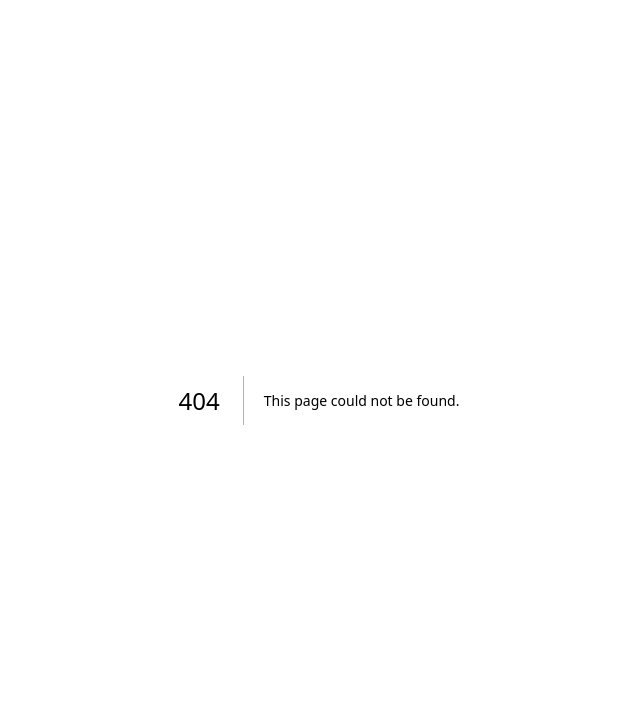
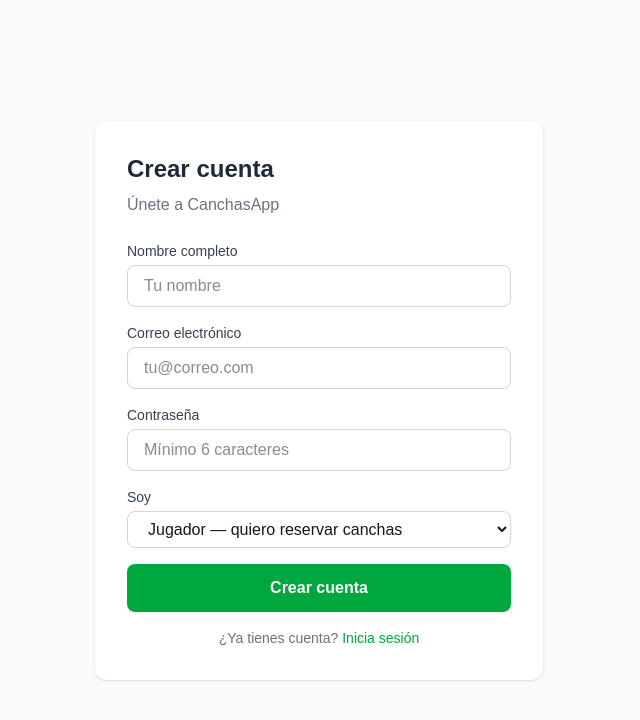
Before and after one commit to cmojarding-debug/canchas-app, a Next.js app: page /auth/registro in a window 1280 px wide. Before the commit this address had no page. Shown: the top 720 px of the page, without its empty margins (321-961 px from the left). Built offline with nearby package versions, Linux system fonts and the light colour scheme; no server answers.

Commit message:
registro, login y navegacion entre paginas

```diff
--- /dev/null
+++ b/app/auth/login/page.tsx
@@ -0,0 +1,71 @@
+'use client'
+
+import { useState } from 'react'
+import { supabase } from '@/lib/supabase'
+
+export default function Login() {
+  const [email, setEmail] = useState('')
+  const [password, setPassword] = useState('')
+  const [mensaje, setMensaje] = useState('')
+  const [cargando, setCargando] = useState(false)
+
+  const handleLogin = async () => {
+    setCargando(true)
+    const { error } = await supabase.auth.signInWithPassword({ email, password })
+    if (error) {
+      setMensaje('Error: correo o contraseña incorrectos')
+      setCargando(false)
+      return
+    }
+    window.location.href = '/'
+  }
+
+  return (
+    <main className="min-h-screen bg-gray-50 flex items-center justify-center px-4">
+      <div className="bg-white rounded-xl shadow-sm p-8 w-full max-w-md">
+        <h1 className="text-2xl font-bold text-gray-800 mb-2">Iniciar sesión</h1>
+        <p className="text-gray-500 mb-6">Bienvenido de vuelta</p>
+
+        <div className="space-y-4">
+          <div>
+            <label className="block text-sm font-medium text-gray-700 mb-1">Correo electrónico</label>
+            <input
+              type="email"
+              value={email}
+              onChange={(e) => setEmail(e.target.value)}
+              className="w-full px-4 py-2 border border-gray-300 rounded-lg focus:outline-none focus:ring-2 focus:ring-green-500"
+              placeholder="tu@correo.com"
+            />
+          </div>
+
+          <div>
+            <label className="block text-sm font-medium text-gray-700 mb-1">Contraseña</label>
+            <input
+              type="password"
+              value={password}
+              onChange={(e) => setPassword(e.target.value)}
+              className="w-full px-4 py-2 border border-gray-300 rounded-lg focus:outline-none focus:ring-2 focus:ring-green-500"
+              placeholder="Tu contraseña"
+            />
+          </div>
+
+          {mensaje && (
+            <p className="text-sm text-red-500">{mensaje}</p>
+          )}
+
+          <button
+            onClick={handleLogin}
+            disabled={cargando}
+            className="w-full py-3 bg-green-600 text-white font-bold rounded-lg hover:bg-green-700 disabled:opacity-50"
+          >
+            {cargando ? 'Entrando...' : 'Iniciar sesión'}
+          </button>
+
+          <p className="text-center text-sm text-gray-500">
+            ¿No tienes cuenta? <a href="/auth/registro" className="text-green-600 hover:underline">Regístrate</a>
+          </p>
+        </div>
+      </div>
+    </main>
+  )
+}
--- /dev/null
+++ b/app/auth/registro/page.tsx
@@ -0,0 +1,106 @@
+'use client'
+
+import { useState } from 'react'
+import { supabase } from '@/lib/supabase'
+
+export default function Registro() {
+  const [email, setEmail] = useState('')
+  const [password, setPassword] = useState('')
+  const [nombre, setNombre] = useState('')
+  const [tipo, setTipo] = useState('jugador')
+  const [mensaje, setMensaje] = useState('')
+  const [cargando, setCargando] = useState(false)
+
+  const handleRegistro = async () => {
+    setCargando(true)
+    const { data, error } = await supabase.auth.signUp({ email, password })
+    if (error) {
+      setMensaje('Error: ' + error.message)
+      setCargando(false)
+      return
+    }
+    if (data.user) {
+      await supabase.from('profiles').insert({
+        id: data.user.id,
+        nombre,
+        tipo
+      })
+      setMensaje('¡Cuenta creada exitosamente! Ya puedes iniciar sesión.')
+    }
+    setCargando(false)
+  }
+
+  return (
+    <main className="min-h-screen bg-gray-50 flex items-center justify-center px-4">
+      <div className="bg-white rounded-xl shadow-sm p-8 w-full max-w-md">
+        <h1 className="text-2xl font-bold text-gray-800 mb-2">Crear cuenta</h1>
+        <p className="text-gray-500 mb-6">Únete a CanchasApp</p>
+
+        <div className="space-y-4">
+          <div>
+            <label className="block text-sm font-medium text-gray-700 mb-1">Nombre completo</label>
+            <input
+              type="text"
+              value={nombre}
+              onChange={(e) => setNombre(e.target.value)}
+              className="w-full px-4 py-2 border border-gray-300 rounded-lg focus:outline-none focus:ring-2 focus:ring-green-500"
+              placeholder="Tu nombre"
+            />
+          </div>
+
+          <div>
+            <label className="block text-sm font-medium text-gray-700 mb-1">Correo electrónico</label>
+            <input
+              type="email"
+              value={email}
+              onChange={(e) => setEmail(e.target.value)}
+              className="w-full px-4 py-2 border border-gray-300 rounded-lg focus:outline-none focus:ring-2 focus:ring-green-500"
+              placeholder="tu@correo.com"
+            />
+          </div>
+
+          <div>
+            <label className="block text-sm font-medium text-gray-700 mb-1">Contraseña</label>
+            <input
+              type="password"
+              value={password}
+              onChange={(e) => setPassword(e.target.value)}
+              className="w-full px-4 py-2 border border-gray-300 rounded-lg focus:outline-none focus:ring-2 focus:ring-green-500"
+              placeholder="Mínimo 6 caracteres"
+            />
+          </div>
+
+          <div>
+            <label className="block text-sm font-medium text-gray-700 mb-1">Soy</label>
+            <select
+              value={tipo}
+              onChange={(e) => setTipo(e.target.value)}
+              className="w-full px-4 py-2 border border-gray-300 rounded-lg focus:outline-none focus:ring-2 focus:ring-green-500"
+            >
+              <option value="jugador">Jugador — quiero reservar canchas</option>
+              <option value="propietario">Propietario — quiero publicar mi cancha</option>
+            </select>
+          </div>
+
+          {mensaje && (
+            <p className={`text-sm ${mensaje.includes('Error') ? 'text-red-500' : 'text-green-600'}`}>
+              {mensaje}
+            </p>
+          )}
+
+          <button
+            onClick={handleRegistro}
+            disabled={cargando}
+            className="w-full py-3 bg-green-600 text-white font-bold rounded-lg hover:bg-green-700 disabled:opacity-50"
+          >
+            {cargando ? 'Creando cuenta...' : 'Crear cuenta'}
+          </button>
+
+          <p className="text-center text-sm text-gray-500">
+            ¿Ya tienes cuenta? <a href="/auth/login" className="text-green-600 hover:underline">Inicia sesión</a>
+          </p>
+        </div>
+      </div>
+    </main>
+  )
+}
--- a/app/page.tsx
+++ b/app/page.tsx
@@ -13,12 +13,12 @@
         <div className="max-w-6xl mx-auto px-4 py-4 flex justify-between items-center">
           <h1 className="text-2xl font-bold text-green-600">⚽ CanchasApp</h1>
           <div className="flex gap-3">
-            <button className="px-4 py-2 text-gray-600 hover:text-green-600">
+            <a href="/auth/login" className="px-4 py-2 text-gray-600 hover:text-green-600">
               Iniciar sesión
-            </button>
-            <button className="px-4 py-2 bg-green-600 text-white rounded-lg hover:bg-green-700">
+            </a>
+            <a href="/auth/registro" className="px-4 py-2 bg-green-600 text-white rounded-lg hover:bg-green-700">
               Registrarse
-            </button>
+            </a>
           </div>
         </div>
       </header>
@@ -54,9 +54,9 @@
                 <p className="text-gray-600 text-sm mt-2">{cancha.descripcion}</p>
                 <div className="flex justify-between items-center mt-3">
                   <span className="text-green-600 font-bold">${cancha.precio_hora}/hora</span>
-                  <button className="px-3 py-1 bg-green-600 text-white text-sm rounded-lg hover:bg-green-700">
+                  <a href={`/canchas/${cancha.id}`} className="px-3 py-1 bg-green-600 text-white text-sm rounded-lg hover:bg-green-700">
                     Reservar
-                  </button>
+                  </a>
                 </div>
               </div>
             </div>
--- a/package.json
+++ b/package.json
@@ -9,6 +9,7 @@
     "lint": "eslint"
   },
   "dependencies": {
+    "@supabase/ssr": "^0.12.0",
     "@supabase/supabase-js": "^2.108.1",
     "next": "16.2.9",
     "react": "19.2.4",
```
Also changed, not shown: 1 other file (tests, documents, lock files or other folders).
